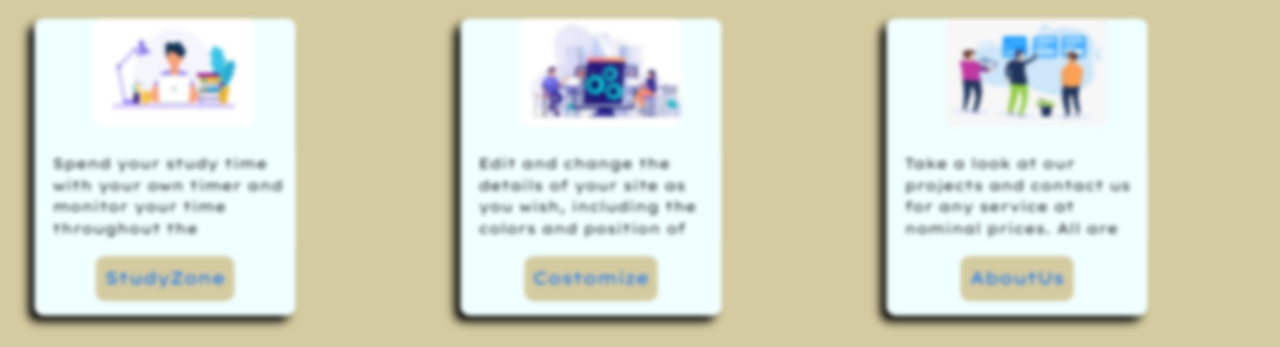
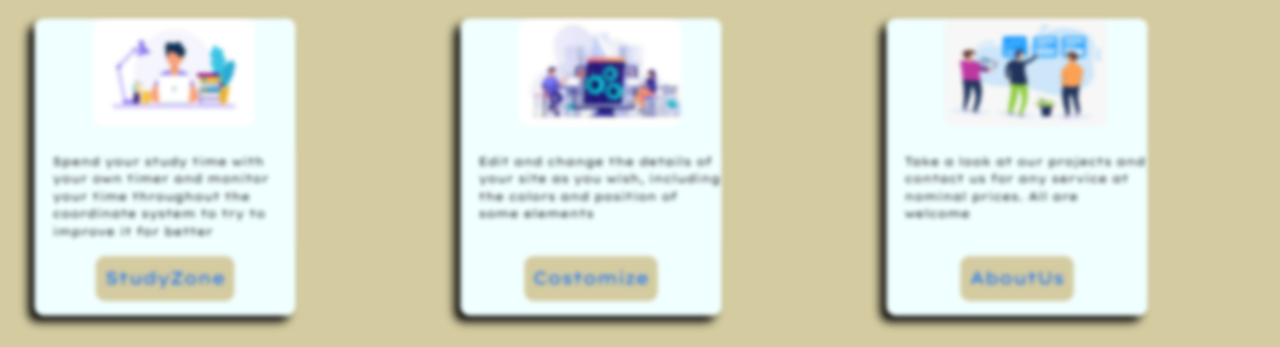
Before and after one commit to MoatezGr/Coordinate_System, a plain HTML site: page index.html in a window 1280 px wide. Shown: the part 579-926 px from the top of the page. Drawn offline with nearby package versions, Linux system fonts and the light colour scheme.

Commit message:
2/7/2025(up2)

```diff
--- a/Css/Css_Main/Coordinate_System(Main_TabletAndLaptop).css
+++ b/Css/Css_Main/Coordinate_System(Main_TabletAndLaptop).css
@@ -245,6 +245,7 @@ canvas:hover{
 }
 .container2 > div > p{
   background-color: azure;
+  font-size: small;
 }
 .container2 > div > a{
   background-color: #d4cba0;
--- a/Js/Js_Main/Coordinate_System(Main).js
+++ b/Js/Js_Main/Coordinate_System(Main).js
@@ -1,6 +1,6 @@
 
                                 //-------------IMPORT-------------//
-import * as THREE from "three";
+import * as THREE from "/node_modules/three";
 import WebGL from 'three/addons/capabilities/WebGL.js';
 import { GLTFLoader, OrbitControls } from "three/examples/jsm/Addons.js";
 
```
